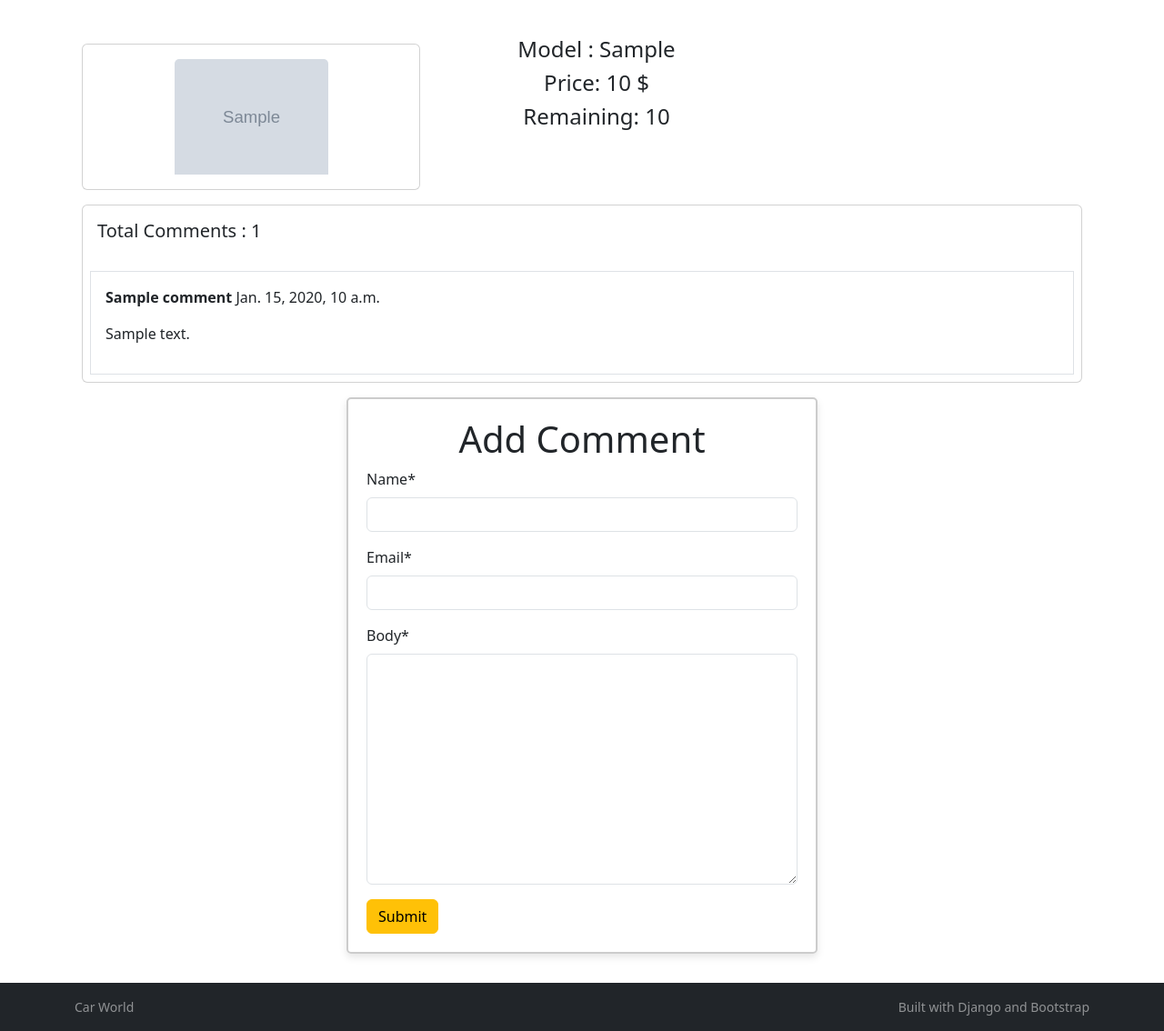
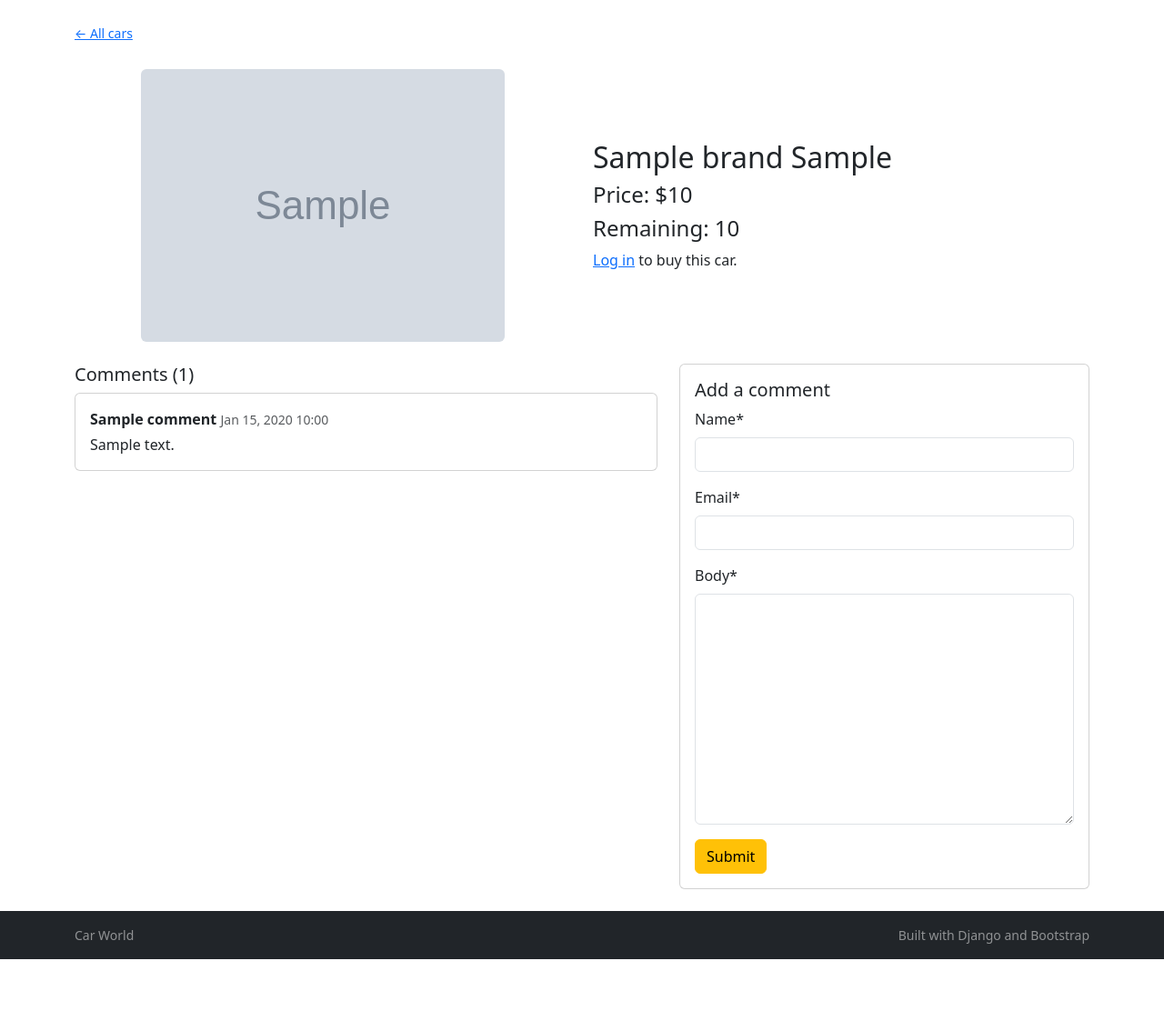
Before and after one commit to ratulhasan001/django-car-showroom, a Django app: page /car/details/1/ in a window 1280 px wide. Shown: the part 56-1190 px from the top of the page at 91% size. After the commit the page ends 1111 px from the top, so only its background shows below. Run offline with Django 5.2, Linux system fonts and the light colour scheme; tables that the repository leaves empty hold one stand-in row (values such as "Sample post"); grey boxes marked "Sample" are stand-in pictures; some libraries are stand-ins or nearby versions.

Commit message:
Use a POST buy form and show ownership and stock on the car page

```diff
--- a/mid-term/car_world/car/templates/car_details.html
+++ b/mid-term/car_world/car/templates/car_details.html
@@ -1,45 +1,61 @@
 {% extends 'base.html' %}
 {% load crispy_forms_tags %}
+{% block title %}{{ car.brand }} {{ car.model }}{% endblock %}
 {% block content %}
 
-<div class="col-12 d-flex mt-2 pt-2" style="text-align: center;">
-    <div class="card m-2 col-md-4">
-        <div class="card-body">
-            <img src="{{car.image.url}}" class="card-img-top" alt="..." style="width:50%;">
+<a href="{% url 'homepage' %}" class="small">&larr; All cars</a>
+<div class="row g-4 mt-1 mb-4 align-items-center">
+  <div class="col-md-6 text-center">
+    {% if car.image %}
+    <img src="{{ car.image.url }}" class="img-fluid rounded" alt="{{ car.brand }} {{ car.model }}" />
+    {% endif %}
   </div>
-    </div>
-    <div class="col-md-4">
-        <h4>Model : {{car.model}}</h4>
-        <h4>Price: {{car.price}} $</h4>
-        <h4>Remaining: {{car.quantity}}</h4>
-        {% if request.user.is_authenticated %}
-        <a class="btn btn-primary mx-2" aria-current="page" href="{% url 'buy_car' car.id %}">Buy Now</a>
+  <div class="col-md-6">
+    <h1 class="h2">{{ car.brand }} {{ car.model }}</h1>
+    <h4>Price: ${{ car.price }}</h4>
+    <h4>Remaining: {{ car.quantity }}</h4>
+    {% if user.is_authenticated %}
+      {% if already_bought %}
+      <span class="badge text-bg-success fs-6">You own this car</span>
+      {% elif car.in_stock %}
+      <form method="post" action="{% url 'buy_car' car.id %}" class="d-inline">
+        {% csrf_token %}
+        <button type="submit" class="btn btn-primary">Buy Now</button>
+      </form>
+      {% else %}
+      <span class="badge text-bg-secondary fs-6">Out of stock</span>
+      {% endif %}
+    {% else %}
+      <a href="{% url 'user_login' %}?next={{ request.path|urlencode }}">Log in</a> to buy this car.
     {% endif %}
   </div>
 </div>
 
-<div class="card m-2">
-    <h5 class="p-3">Total Comments : {{comments | length}}</h5>
+<div class="row g-4">
+  <div class="col-lg-7">
+    <h5>Comments ({{ comments|length }})</h5>
     {% for comment in comments %}
-  <div class="card-body border m-2">
-        <p><b>{{comment.name}}</b> {{comment.created_on}}</p>
-        <p>{{comment.body}}</p>
+    <div class="card mb-2">
+      <div class="card-body">
+        <p class="mb-1"><b>{{ comment.name }}</b> <small class="text-muted">{{ comment.created_on|date:"M j, Y H:i" }}</small></p>
+        <p class="mb-0">{{ comment.body|linebreaksbr }}</p>
       </div>
+    </div>
+    {% empty %}
+    <p class="text-muted">No comments yet. Be the first to share your thoughts.</p>
     {% endfor %}
   </div>
-<div class="container">
-    <div class="row justify-content-center">
-      <div class="col-md-6">
+  <div class="col-lg-5">
+    <div class="card">
       <div class="card-body">
-        <form class="m-2" method="post" style="border: 2px solid #ccc; padding: 20px; border-radius: 5px; box-shadow: 0 4px 8px rgba(0,0,0,0.1);">
-            <h1 style="text-align: center;">Add Comment</h1>
+        <h5>Add a comment</h5>
+        <form method="post" novalidate>
           {% csrf_token %}
-            {{comment_form | crispy}}
-
-            <button class="btn btn-warning">Submit</button>
+          {{ comment_form|crispy }}
+          <button type="submit" class="btn btn-warning">Submit</button>
+        </form>
       </div>
     </div>
   </div>
 </div>
-
 {% endblock %}
```
Lines whose indentation alone changed are shown as unchanged.
